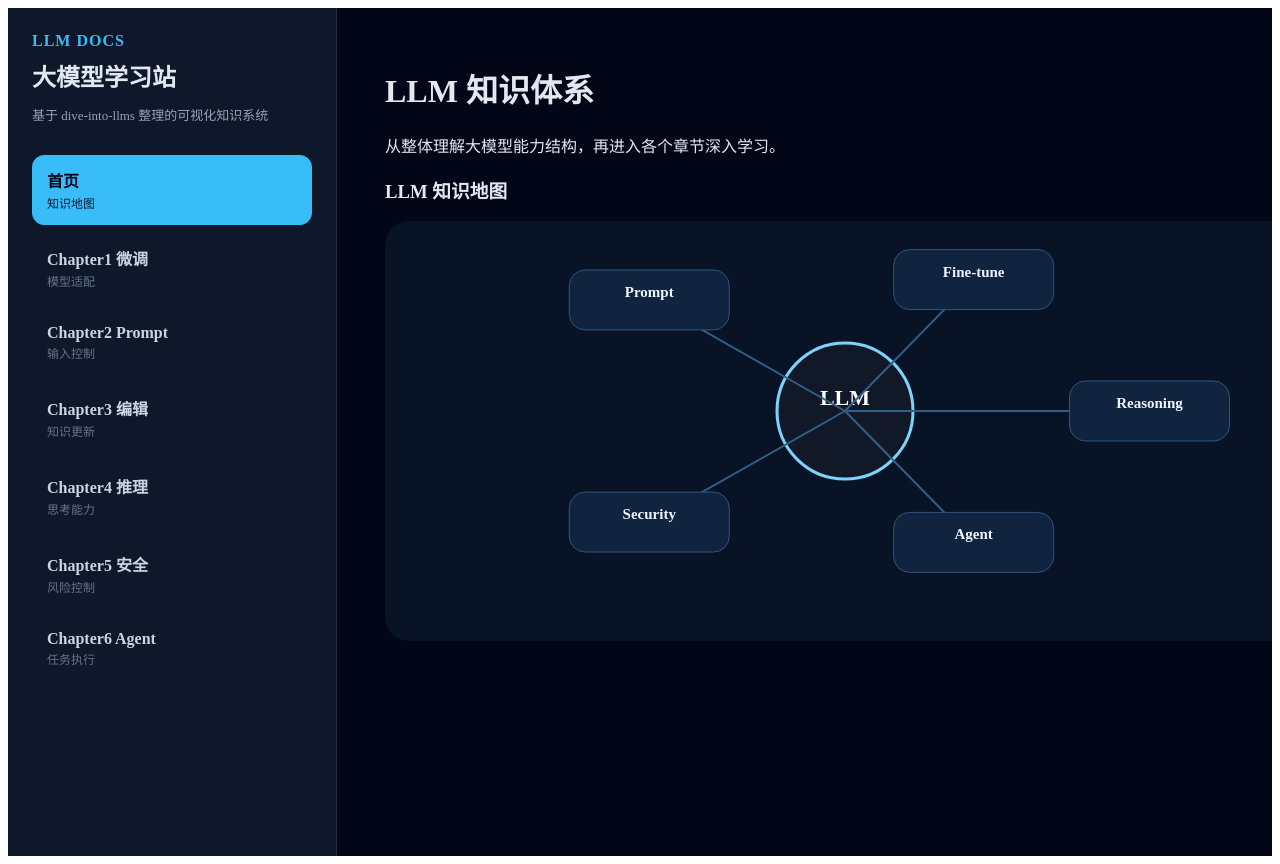
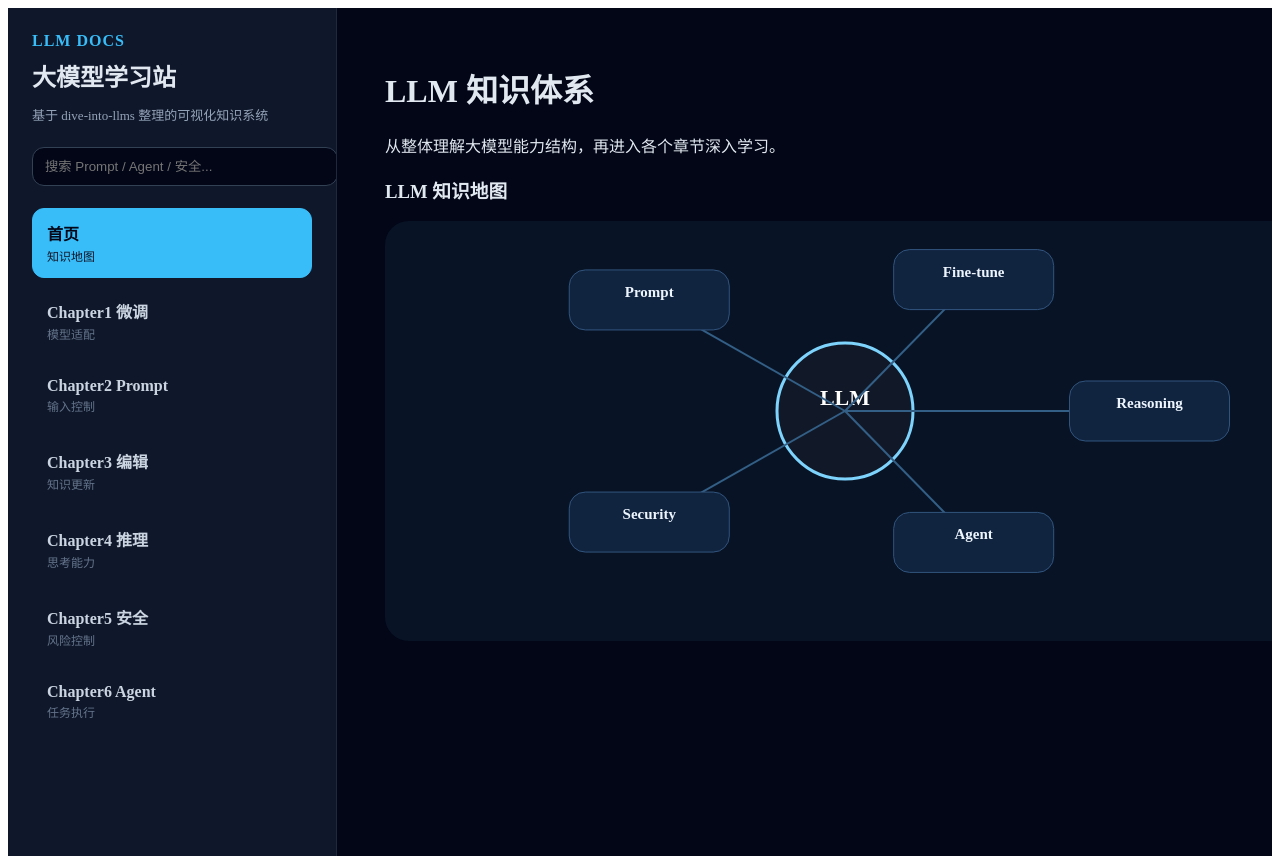
Before and after one commit to Culaccino9/damoxing-xuexi, a React (Vite) app: page / in a window 1280 px wide. Built offline with nearby package versions, Linux system fonts and the light colour scheme.

Commit message:
feat: integrate search into layout

```diff
--- a/src/components/Layout.jsx
+++ b/src/components/Layout.jsx
@@ -1,4 +1,5 @@
 import { Link, Outlet, useLocation } from 'react-router-dom'
+import SearchBox from './SearchBox.jsx'
 
 const navItems = [
   { path: '/', label: '首页', desc: '知识地图' },
@@ -16,11 +17,13 @@ export default function Layout(){
   return (
     <div style={{ display: 'flex', minHeight: '100vh', background: '#020617', color: '#e2e8f0' }}>
       <aside style={{ width: 280, padding: 24, background: '#0f172a', borderRight: '1px solid #1e293b', position: 'sticky', top: 0, height: '100vh', overflowY: 'auto' }}>
-        <div style={{ marginBottom: 28 }}>
+        <div style={{ marginBottom: 20 }}>
           <div style={{ color: '#38bdf8', fontWeight: 800, letterSpacing: 1 }}>LLM DOCS</div>
           <h2 style={{ margin: '8px 0 4px' }}>大模型学习站</h2>
           <p style={{ color: '#94a3b8', fontSize: 13, lineHeight: 1.6 }}>基于 dive-into-llms 整理的可视化知识系统</p>
         </div>
+
+        <SearchBox />
 
         <nav style={{ display: 'flex', flexDirection: 'column', gap: 8 }}>
           {navItems.map((item) => {
```
